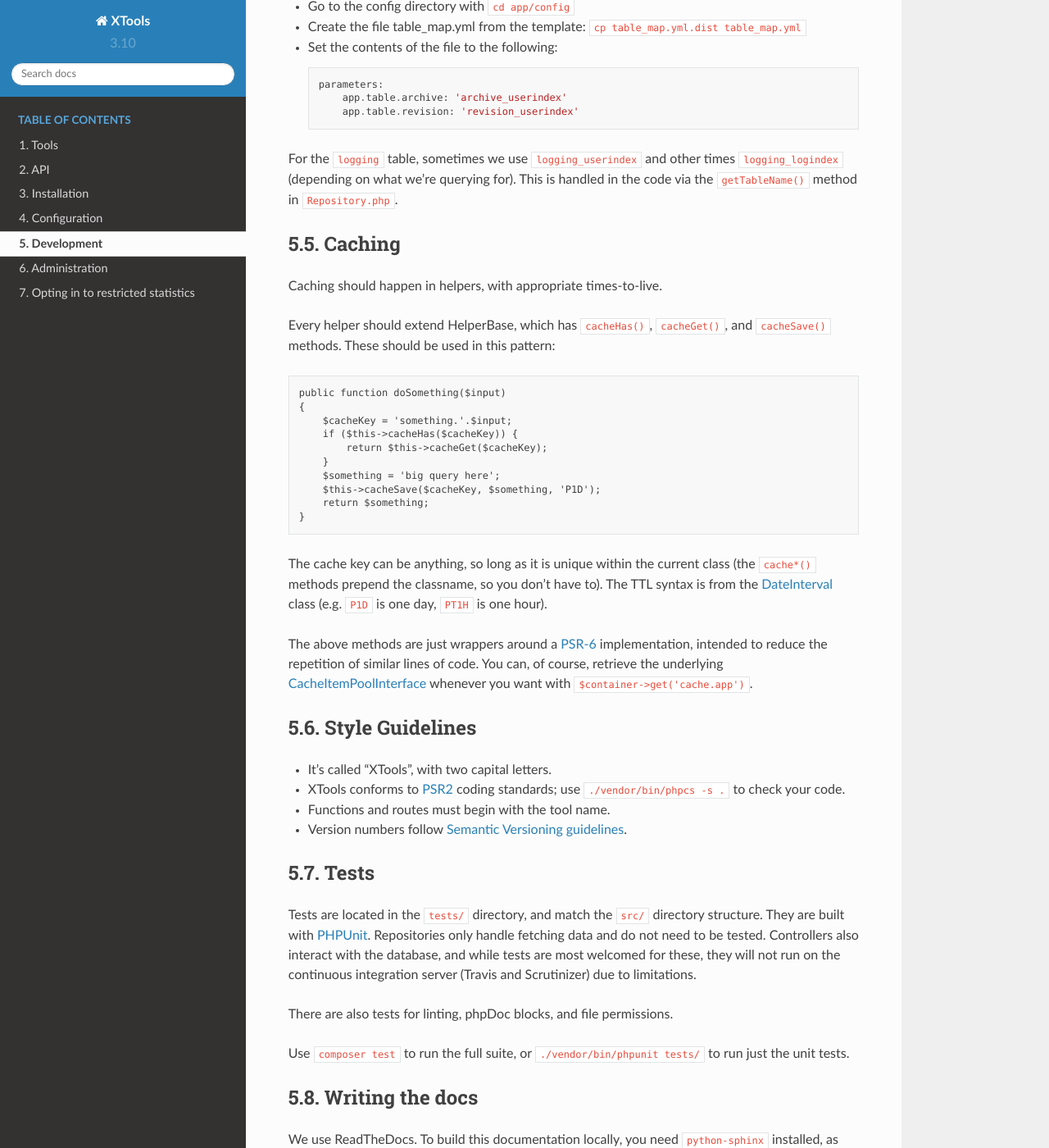
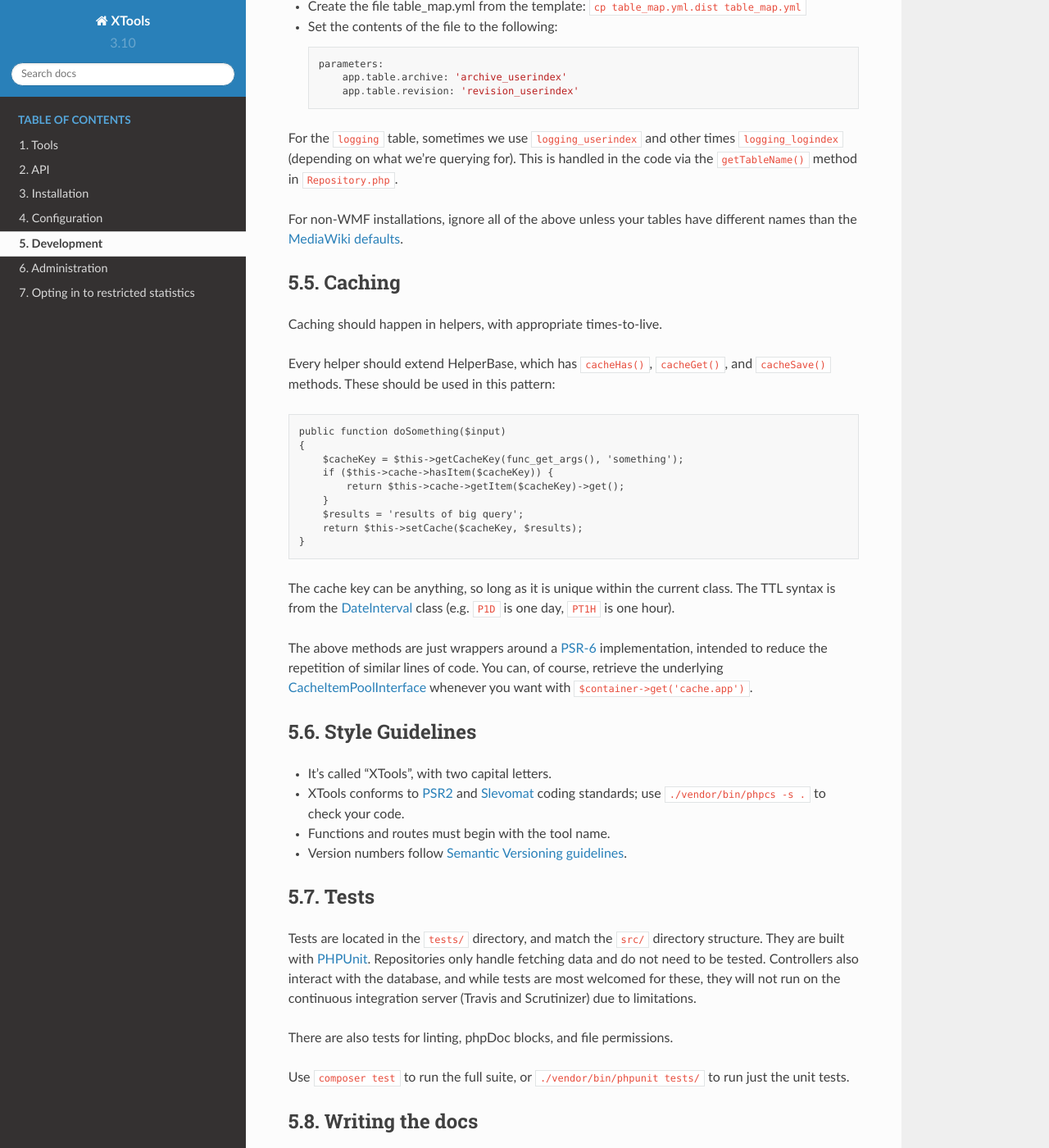
Before and after one commit to x-tools/xtools, a Sphinx documentation site: the page built from docs/development.rst, in a window 1280 px wide and 1400 px high, scrolled down 2138 px. Shown: the whole window at 82% size. Built offline with Sphinx 7.4.7 and the Read the Docs theme 2.0.0, drawn with Linux system fonts in a browser that asks for light colours; some of the changed text lies outside the part shown.

Commit message:
Various updates to docs

```diff
--- a/docs/administration.rst
+++ b/docs/administration.rst
@@ -62,6 +62,9 @@
 Killing slow queries
 ====================
 
+.. note::
+    This is not necessary for installations with MySQL-like support for `max_connection_time <https://mariadb.com/kb/en/library/aborting-statements/>`_, such as the Wikimedia replicas.
+
 Some queries on users with a high edit count may take a very long time to finish or even timout. You may wish to add a query killer to ensure stability.
 
 If you are running on a Linux environment, consider using `pt-kill <https://www.percona.com/doc/percona-toolkit/LATEST/pt-kill.html>`_. A query killer daemon could be configured like so:
--- a/docs/development.rst
+++ b/docs/development.rst
@@ -32,8 +30,8 @@
 
 1. Clone the repository: ``git clone https://github.com/x-tools/xtools.git && cd xtools``
 2. Run ``composer install`` and answer all the prompts.
-3. Create a new local database: ``./bin/console doctrine:database:create`` (or ``d:d:c``).
-4. Run the database migrations: ``./bin/console doctrine:migrations:migrate`` (or ``d:m:m``)
+3. For internal usage stats, create a new local database: ``./bin/console doctrine:database:create`` (or ``d:d:c``) and run the database migrations: ``./bin/console doctrine:migrations:migrate`` (or ``d:m:m``).
+4. Compile assets with ``./node_modules/.bin/encore dev --watch`` (for production, use ``production`` instead of ``dev`` and without the watch flag).
 5. Launch PHP's built-in server: ``./bin/console server:run`` (or ``s:r``).
 6. Visit ``http://localhost:8000`` in your web browser.
 7. You can stop the server with ``./bin/console server:stop`` (or ``s:s``)
@@ -43,9 +41,9 @@
 After submitting you should quickly get results.
 
 The development server does not cache application or session data; any changes you make are visible after refreshing the page.
-However when you modify the ``app/config/parameters.yml`` file or other things in ``app/config``, you may need to clear the cache with ``php bin/console c:c --no-warmup``.
+However when you modify the ``config/parameters.yml`` file or other things in ``config/``, you may need to clear the cache with ``php bin/console c:c --no-warmup``.
 
-Assets can be dumped with ``php bin/console assetic:dump``, and if you're actively editing them you can continually watch for changes with ``php bin/console assetic:watch``.
+Assets are generated with `Symfony Encore <https://symfony.com/doc/current/frontend/encore/installation.html>`_.
 
 The logs are in ``var/logs/dev.log``.
 If things are acting up unexpectedly, you might try clearing the cache or restarting the server.
@@ -91,6 +89,8 @@
 
 For the ``logging`` table, sometimes we use ``logging_userindex`` and other times ``logging_logindex`` (depending on what we're querying for). This is handled in the code via the ``getTableName()`` method in ``Repository.php``.
 
+For non-WMF installations, ignore all of the above unless your tables have different names than the `MediaWiki defaults <https://www.mediawiki.org/wiki/Manual:Database_layout>`_.
+
 Caching
 =======
 
@@ -101,17 +101,15 @@
 
     public function doSomething($input)
     {
-        $cacheKey = 'something.'.$input;
-        if ($this->cacheHas($cacheKey)) {
-            return $this->cacheGet($cacheKey);
+        $cacheKey = $this->getCacheKey(func_get_args(), 'something');
+        if ($this->cache->hasItem($cacheKey)) {
+            return $this->cache->getItem($cacheKey)->get();
         }
-        $something = 'big query here';
-        $this->cacheSave($cacheKey, $something, 'P1D');
-        return $something;
+        $results = 'results of big query';
+        return $this->setCache($cacheKey, $results);
     }
 
-The cache key can be anything, so long as it is unique within the current class
-(the ``cache*()`` methods prepend the classname, so you don't have to).
+The cache key can be anything, so long as it is unique within the current class.
 The TTL syntax is from the DateInterval_ class (e.g. ``P1D`` is one day, ``PT1H`` is one hour).
 
 The above methods are just wrappers around a PSR-6_ implementation, intended to reduce the repetition of similar lines of code.
@@ -125,7 +123,7 @@
 ================
 
 - It's called "XTools", with two capital letters.
-- XTools conforms to `PSR2`_ coding standards; use ``./vendor/bin/phpcs -s .`` to check your code.
+- XTools conforms to `PSR2`_ and `Slevomat <https://github.com/slevomat/coding-standard>`_ coding standards; use ``./vendor/bin/phpcs -s .`` to check your code.
 - Functions and routes must begin with the tool name.
 - Version numbers follow `Semantic Versioning guidelines`_.
 
--- a/docs/index.rst
+++ b/docs/index.rst
@@ -2,7 +2,7 @@
 Welcome to XTools!
 ******************
 
-XTools is a suite of statistics tools for MediaWiki wikis, users, pages, and more.
+XTools is a suite of statistics tools for MediaWiki wikis, users, pages, and more, built on the `Symfony <https://symfony.com>`_ framework.
 It is in operation for Wikimedia wikis and can also be installed for any MediaWiki installation.
 
 **Quick links:**
```
Also changed, not shown: other parts of docs/development.rst (+4 -6 lines), docs/configuration.rst (+7 -3 lines), docs/installation.rst (+6 -5 lines).
